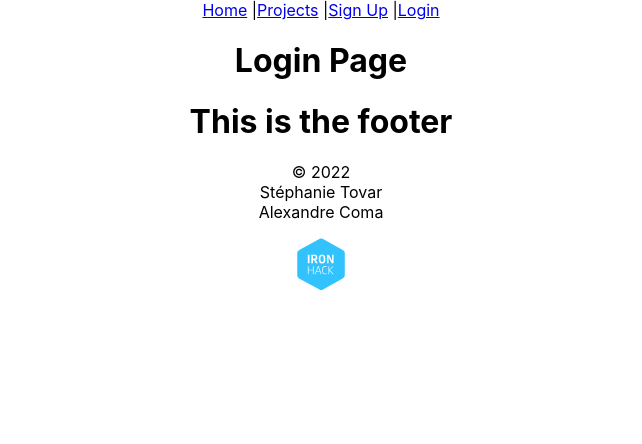
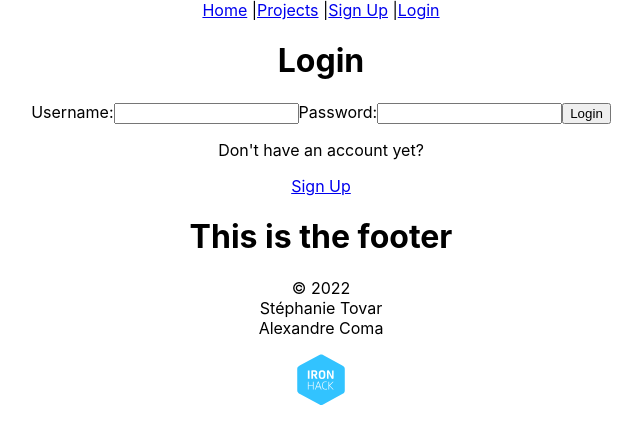
Before and after one commit to meal-next-door/client, a React (Create React App) app: page /login in a window 1280 px wide. Shown: the top 444 px of the page, without its empty margins (319-961 px from the left). Built offline with nearby package versions, Linux system fonts and the light colour scheme.

Commit message:
add login page

```diff
--- a/src/components/Navbar.js
+++ b/src/components/Navbar.js
@@ -2,7 +2,7 @@
 import { AuthContext } from "../context/auth.context"
 import { NavLink } from "react-router-dom";
 
-function Navbar(){
+function Navbar() {
 
     const { isLoggedIn, user, logOutUser } = useContext(AuthContext);
 
@@ -12,7 +12,6 @@
             <NavLink to="/projects">Projects</NavLink> |
             {isLoggedIn && (
                 <>
-                    <span> Hi, {user && user.name}</span>
                     <button onClick={logOutUser}>Logout</button>
                 </>
             )}
--- a/src/pages/LoginPage.js
+++ b/src/pages/LoginPage.js
@@ -1,7 +1,72 @@
+import axios from "axios";
+import { useContext, useState } from "react";
+import { Link, useNavigate } from "react-router-dom";
+import { AuthContext } from '../context/auth.context';
+
+
 function LoginPage() {
+    const [username, setUsername] = useState("");
+    const [password, setPassword] = useState("");
+
+    const [errorMessage, setErrorMessage] = useState(undefined);
+
+    const { storeToken, authenticateUser } = useContext(AuthContext);
+
+    const navigate = useNavigate();
+
+
+    const handleSubmit = (e) => {
+        e.preventDefault();
+
+        const body = { username, password };
+
+        axios.post(`${process.env.REACT_APP_API_URL}/login`, body)
+            .then((response) => {
+                // Request to the server's endpoint `/auth/login` returns a response
+                // with the JWT string ->  response.data.authToken
+                console.log('JWT token', response.data.authToken);
+
+                storeToken(response.data.authToken); // store token in browser
+                authenticateUser();
+                navigate('/');
+            })
+            .catch((error) => {
+                const errorDescription = error.response.data.errorMessage;
+                setErrorMessage(errorDescription);
+            })
+    };
+
+
+
+
+
     return (
-        <div>
-            <h1>Login Page</h1>
+        <div className="LoginPage">
+            <h1>Login</h1>
+
+            {errorMessage && <p className="error-message">{errorMessage}</p>}
+
+            <form onSubmit={handleSubmit}>
+                <label>Username:</label>
+                <input
+                    type="text"
+                    value={username}
+                    onChange={(e) => setUsername(e.target.value)}
+                />
+
+                <label>Password:</label>
+                <input
+                    type="password"
+                    value={password}
+                    onChange={(e) => setPassword(e.target.value)}
+                />
+
+                <button type="submit">Login</button>
+            </form>
+
+
+            <p>Don't have an account yet?</p>
+            <Link to={"/signup"}> Sign Up</Link>
         </div>
     );
 }
```
